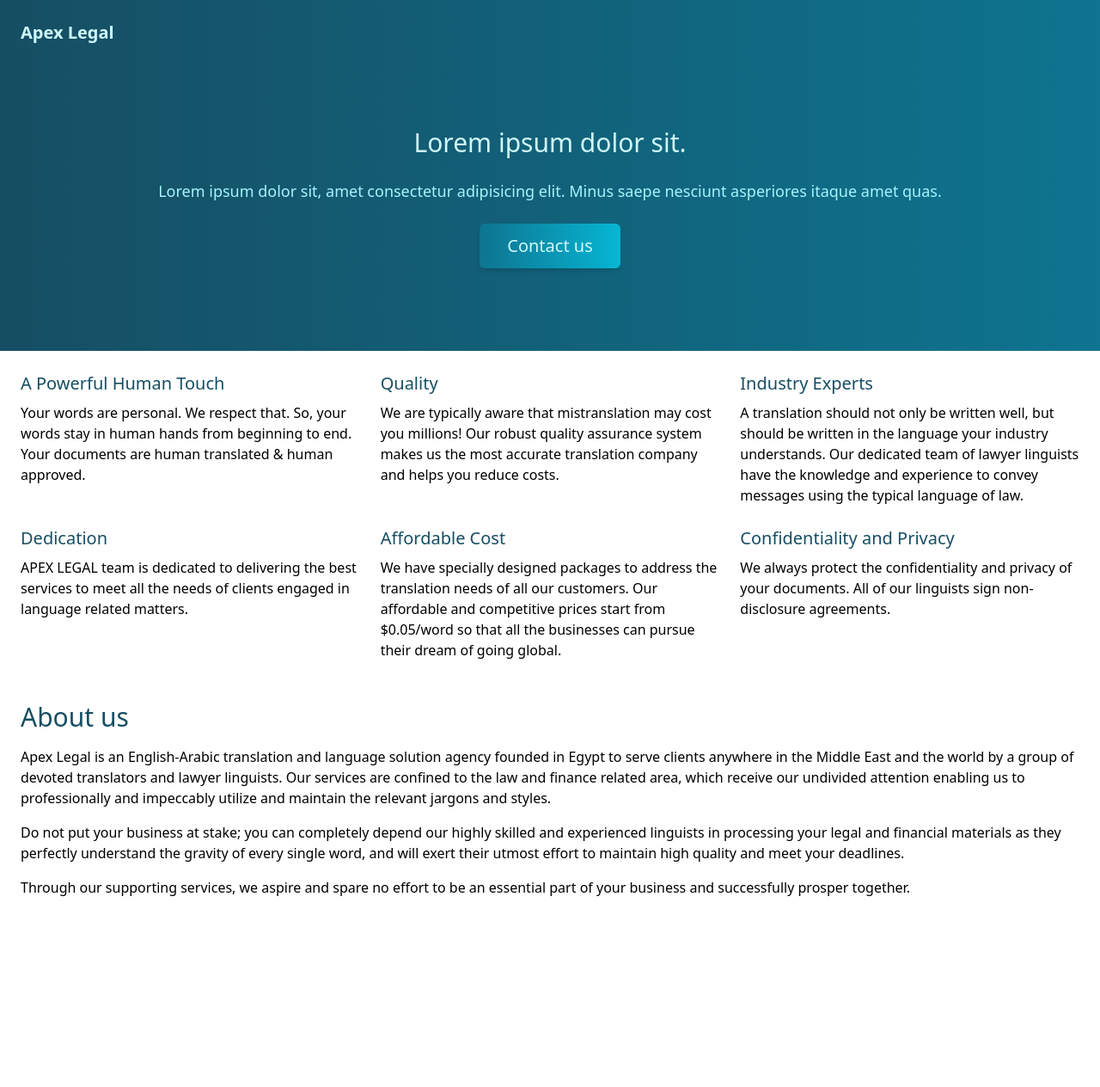
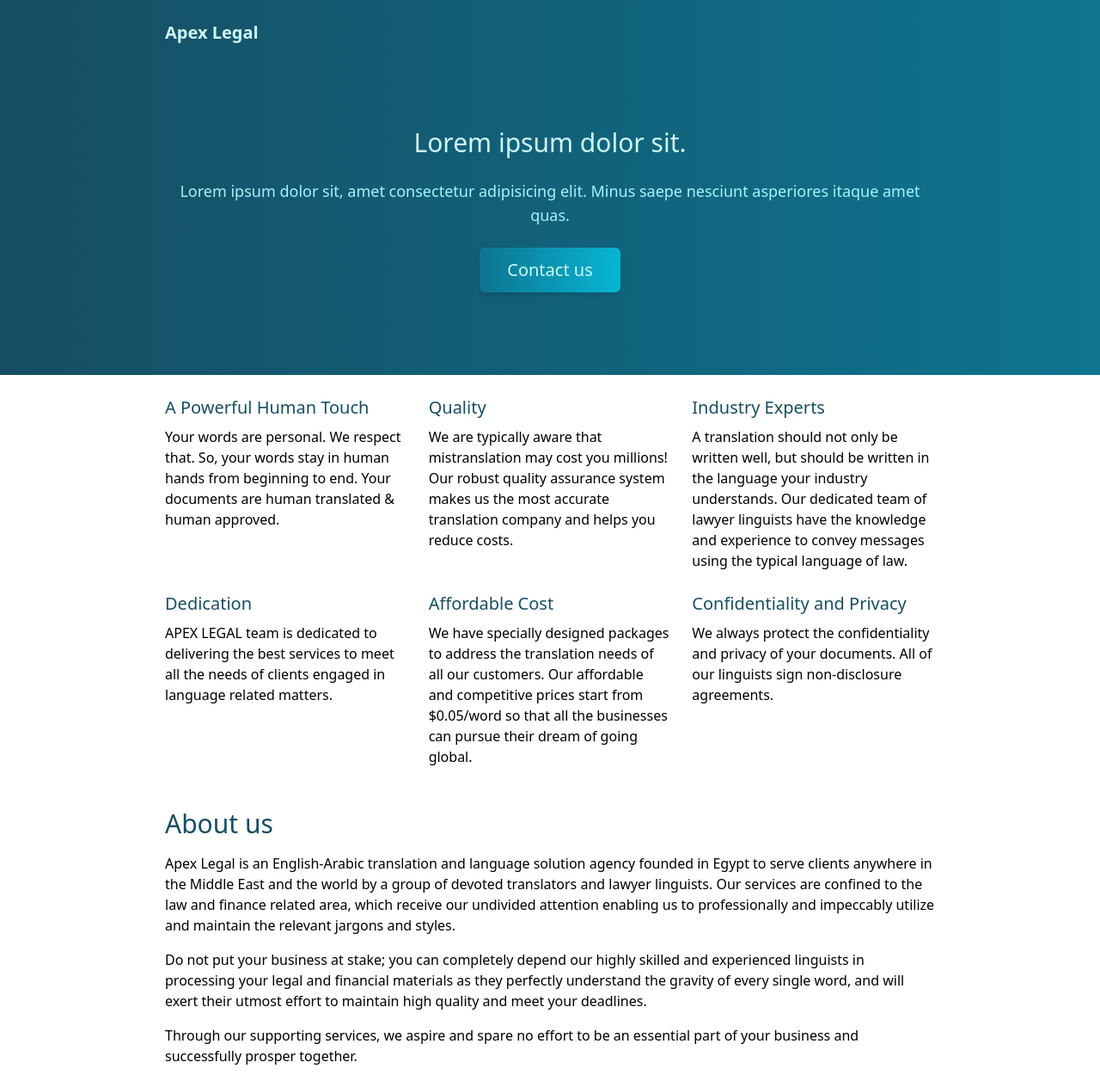
Before and after one commit to mibradev/apexlegal-website, a Next.js app: page / in a window 1280 px wide. Shown: the whole page at 86% size. Before the commit the page ends 1068 px from the top, so only its background shows below. Built offline with nearby package versions, Linux system fonts and the light colour scheme.

Commit message:
Increase paddings on larger screens

```diff
--- a/pages/index.tsx
+++ b/pages/index.tsx
@@ -23,7 +23,7 @@ const Home: NextPage = () => {
 
 function Header() {
   return (
-    <header className="p-6 pb-0">
+    <header className="p-6 md:px-12 lg:px-24 xl:px-48 pb-0">
       <h1 className="text-xl font-bold">Apex Legal</h1>
     </header>
   )
@@ -31,7 +31,7 @@ function Header() {
 
 function Hero() {
   return (
-    <main className="p-6 space-y-6 py-24 text-center">
+    <main className="p-6 md:px-12 lg:px-24 xl:px-48 space-y-6 py-24 text-center">
       <h1 className="text-3xl text-bold">Lorem ipsum dolor sit.</h1>
       <p className="text-lg text-cyan-200">
         Lorem ipsum dolor sit, amet consectetur adipisicing elit. Minus saepe
@@ -49,7 +49,7 @@ function Hero() {
 
 function Features() {
   return (
-    <section className="p-6 grid gap-6 md:grid-cols-2 xl:grid-cols-3">
+    <section className="p-6 md:px-12 lg:px-24 xl:px-48 grid gap-6 md:grid-cols-2 xl:grid-cols-3">
       <div className="space-y-2">
         <h1 className="text-xl text-bold text-cyan-900">
           A Powerful Human Touch
@@ -108,7 +108,7 @@ function Features() {
 
 function AboutUs() {
   return (
-    <section className="p-6 space-y-4">
+    <section className="p-6 md:px-12 lg:px-24 xl:px-48 space-y-4">
       <h1 className="text-3xl text-bold text-cyan-900">About us</h1>
       <p>
         Apex Legal is an English-Arabic translation and language solution agency
```
